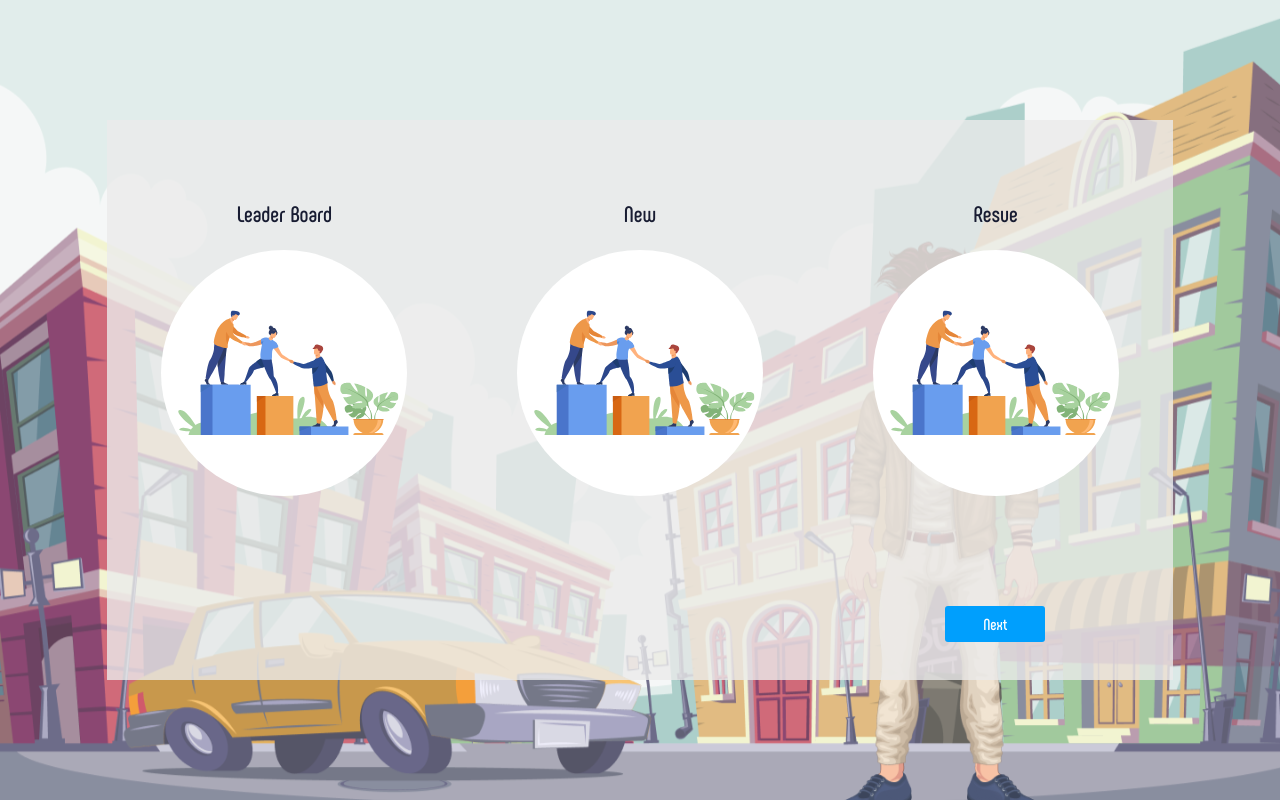
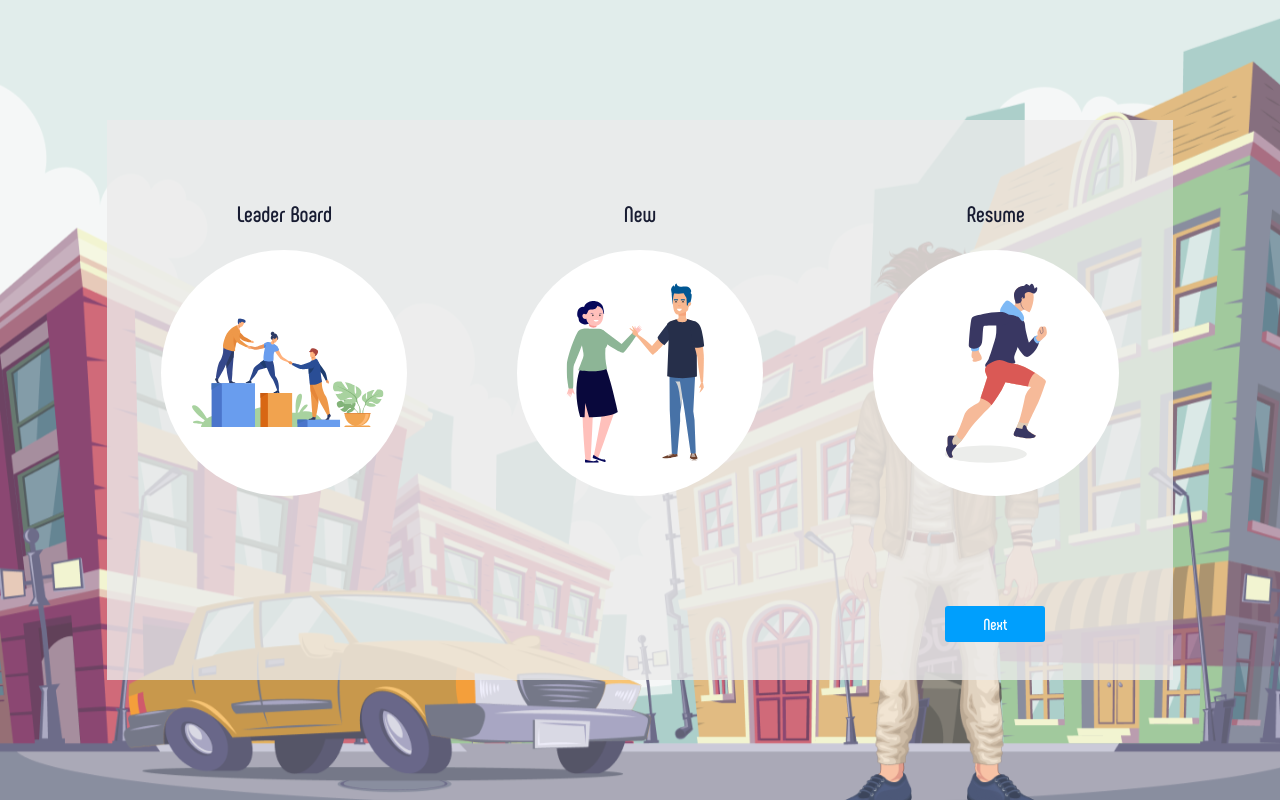
Before and after one commit to yogaraja2/Game-Midas, a React (Create React App) app: page / in a window 1280 px wide. Built offline with nearby package versions, Linux system fonts and the light colour scheme.

Commit message:
Fixed midas title, made game option seperate from home, fixed game option image

```diff
--- a/public/index.html
+++ b/public/index.html
@@ -24,7 +24,7 @@
       work correctly both with client-side routing and a non-root public URL.
       Learn how to configure a non-root public URL by running `npm run build`.
     -->
-    <title>React App</title>
+    <title>Midas</title>
   </head>
   <body>
     <noscript>You need to enable JavaScript to run this app.</noscript>
--- a/src/config/routes.js
+++ b/src/config/routes.js
@@ -1,4 +1,5 @@
 export const commonRoute = {
   home: '/',
-  account: '/account/:screen?'
+  account: '/account/:screen?',
+  gameOptions: '/gamehome'
 }
--- /dev/null
+++ b/src/pages/Home/GameControl/index.jsx
@@ -0,0 +1,66 @@
+import React, { useState } from 'react'
+import { Button, Grid } from '@material-ui/core'
+import clsx from 'clsx'
+import './style.scss'
+
+const Options = ({ label, imgUrl, id, selected, setSelected }) => {
+    return (
+      <div
+        className={clsx('option-wrap', selected === id && 'selected')}
+        onClick={setSelected.bind(this, id)}
+      >
+        <div className="option-label">{label}</div>
+        <div className="option-image">
+          <div className="selector-bg">
+            <div className="image-warp">
+              <img
+                src={require(`../../../assets/img/${imgUrl}.svg`).default}
+                alt={label}
+              />
+            </div>
+          </div>
+        </div>
+      </div>
+    )
+  }
+
+function GameControl() {
+  const [selected, setSelected] = useState(null)
+
+  const allyProps = { selected, setSelected }
+
+  return (
+    <Grid item xs={11} md={10} className="game-option-card">
+      <Grid
+        container
+        justify="space-around"
+        alignContent="center"
+        className="options-selector"
+      >
+        <Options
+          label="Leader Board"
+          imgUrl={`Leader-Board`}
+          id={'leaderboard'}
+          {...allyProps}
+        />
+        <Options
+          label="New"
+          imgUrl={`New`}
+          id={'new'}
+          {...allyProps}
+        />
+        <Options
+          label="Resume"
+          imgUrl={'Resume'}
+          id={'resume'}
+          {...allyProps}
+        />
+      </Grid>
+      <div className="btn-wrap">
+        <Button className="nxt-btn">Next</Button>
+      </div>
+    </Grid>
+  )
+}
+
+export default GameControl
--- /dev/null
+++ b/src/pages/Home/GameControl/style.scss
@@ -0,0 +1,67 @@
+@import '../../../mixins/common';
+
+.game-control-home {
+  .game-option-card {
+    background: var(--bg-panel-card);
+    height: 70%;
+    position: relative;
+
+    .options-selector {
+      display: flex;
+      justify-content: space-around;
+      margin-top: 80px;
+
+      .option-wrap {
+        text-align: center;
+
+        .option-label {
+          font-size: 1.4em;
+          font-weight: bold;
+          margin-bottom: 12px;
+        }
+
+        .option-image {
+          border-radius: 50%;
+          height: 270px;
+          width: 270px;
+          position: relative;
+
+          .image-warp {
+            @include flexCenter;
+            background: #fff;
+            position: absolute;
+            border-radius: 50%;
+            top: 12px;
+            left: 12px;
+            right: 12px;
+            bottom: 12px;
+
+            img {
+              max-width: 200px;
+              max-height: 180px;
+            }
+          }
+        }
+
+        &.selected {
+          .selector-bg {
+            background: url('../../../assets/img/Selected-Blue.svg') no-repeat
+              center;
+            background-size: cover;
+            height: 100%;
+            width: 100%;
+          }
+        }
+      }
+    }
+
+    .btn-wrap {
+      position: absolute;
+      bottom: 38px;
+      right: 128px;
+      .nxt-btn {
+        @include button;
+      }
+    }
+  }
+}
--- a/src/pages/Home/index.jsx
+++ b/src/pages/Home/index.jsx
@@ -1,34 +1,11 @@
-import React, { useState } from 'react'
-import { Button, Grid } from '@material-ui/core'
-import clsx from 'clsx'
+import React from 'react'
+import { Grid } from '@material-ui/core'
+import { homeRoutes } from './routes'
+import RouteMapper from '../../utils/Router/RouteMapper'
 import './style.scss'
-
-const Options = ({ label, imgUrl, id, selected, setSelected }) => {
-  return (
-    <div
-      className={clsx('option-wrap', selected === id && 'selected')}
-      onClick={setSelected.bind(this, id)}
-    >
-      <div className="option-label">{label}</div>
-      <div className="option-image">
-        <div className="selector-bg">
-          <div className="image-warp">
-            <img
-              src={require('../../assets/img/Leader-Board.svg').default}
-              alt={label}
-            />
-          </div>
-        </div>
-      </div>
-    </div>
-  )
-}
+import GameControl from './GameControl'
 
 function Home() {
-  const [selected, setSelected] = useState(null)
-
-  const allyProps = { selected, setSelected }
-
   return (
     <Grid
       container
@@ -36,36 +13,9 @@ function Home() {
       alignContent="center"
       className="game-control-home"
     >
-      <Grid item xs={11} md={10} className="inner-container">
-        <Grid
-          container
-          justify="space-around"
-          alignContent="center"
-          className="options-selector"
-        >
-          <Options
-            label="Leader Board"
-            imgUrl={'../../assets/img/Leader-Board.svg'}
-            id={'leaderboard'}
-            {...allyProps}
-          />
-          <Options
-            label="New"
-            imgUrl={'../../assets/img/New.svg'}
-            id={'new'}
-            {...allyProps}
-          />
-          <Options
-            label="Resue"
-            imgUrl={'../../assets/img/Resume.svg'}
-            id={'resume'}
-            {...allyProps}
-          />
-        </Grid>
-        <div className="btn-wrap">
-          <Button className="nxt-btn">Next</Button>
-        </div>
-      </Grid>
+      {/* <RouteMapper data={homeRoutes} /> */}
+      <GameControl/>
+
     </Grid>
   )
 }
--- a/src/pages/Home/routes.js
+++ b/src/pages/Home/routes.js
@@ -0,0 +1,19 @@
+
+import { commonRoute } from "../../config/routes";
+import GameControl from "./GameControl";
+
+export const homeRoutes = [
+  {
+    name: "Game Control",
+    props: {
+      path: commonRoute.gameOptions,
+      component: GameControl,
+      exact: true
+    },
+    redirection: {
+        path: commonRoute.home,
+        exact: true,
+        to: commonRoute.gameOptions
+      }
+  }
+];
--- a/src/pages/Home/style.scss
+++ b/src/pages/Home/style.scss
@@ -4,67 +4,4 @@
   background: url('../../assets/img/dashboard-bg.svg') no-repeat center;
   background-size: cover;
   height: 100%;
-
-  .inner-container {
-    background: var(--bg-panel-card);
-    height: 70%;
-    position: relative;
-
-    .options-selector {
-      display: flex;
-      justify-content: space-around;
-      margin-top: 80px;
-
-      .option-wrap {
-        text-align: center;
-
-        .option-label {
-          font-size: 1.4em;
-          font-weight: bold;
-          margin-bottom: 12px;
-        }
-
-        .option-image {
-          border-radius: 50%;
-          height: 270px;
-          width: 270px;
-          position: relative;
-
-          .image-warp {
-            @include flexCenter;
-            background: #fff;
-            position: absolute;
-            border-radius: 50%;
-            top: 12px;
-            left: 12px;
-            right: 12px;
-            bottom: 12px;
-
-            img {
-              max-width: 230px;
-            }
-          }
-        }
-
-        &.selected {
-          .selector-bg {
-            background: url('../../assets/img/Selected-Blue.svg') no-repeat
-              center;
-            background-size: cover;
-            height: 100%;
-            width: 100%;
-          }
-        }
-      }
-    }
-
-    .btn-wrap {
-      position: absolute;
-      bottom: 38px;
-      right: 128px;
-      .nxt-btn {
-        @include button;
-      }
-    }
-  }
 }
```
Also changed, not shown: public/manifest.json, 1 other file (tests, documents, lock files or other folders).
